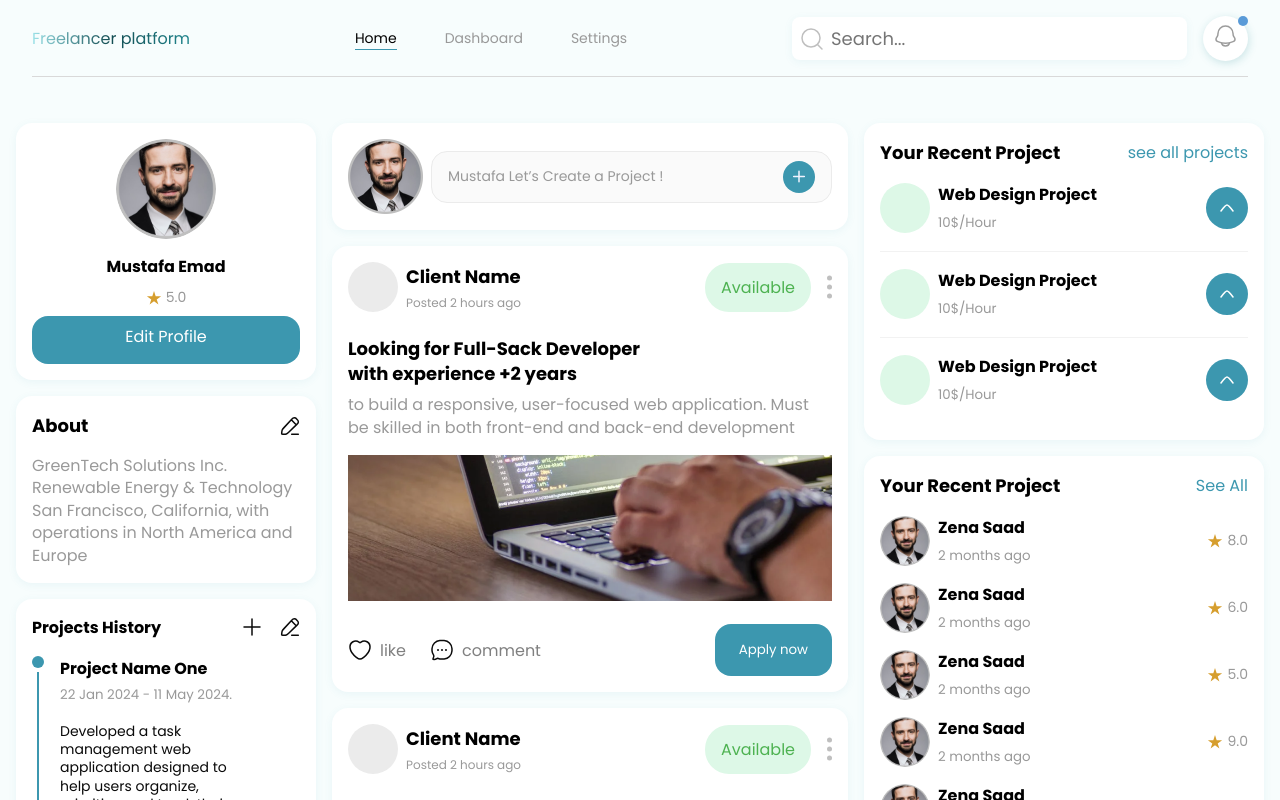
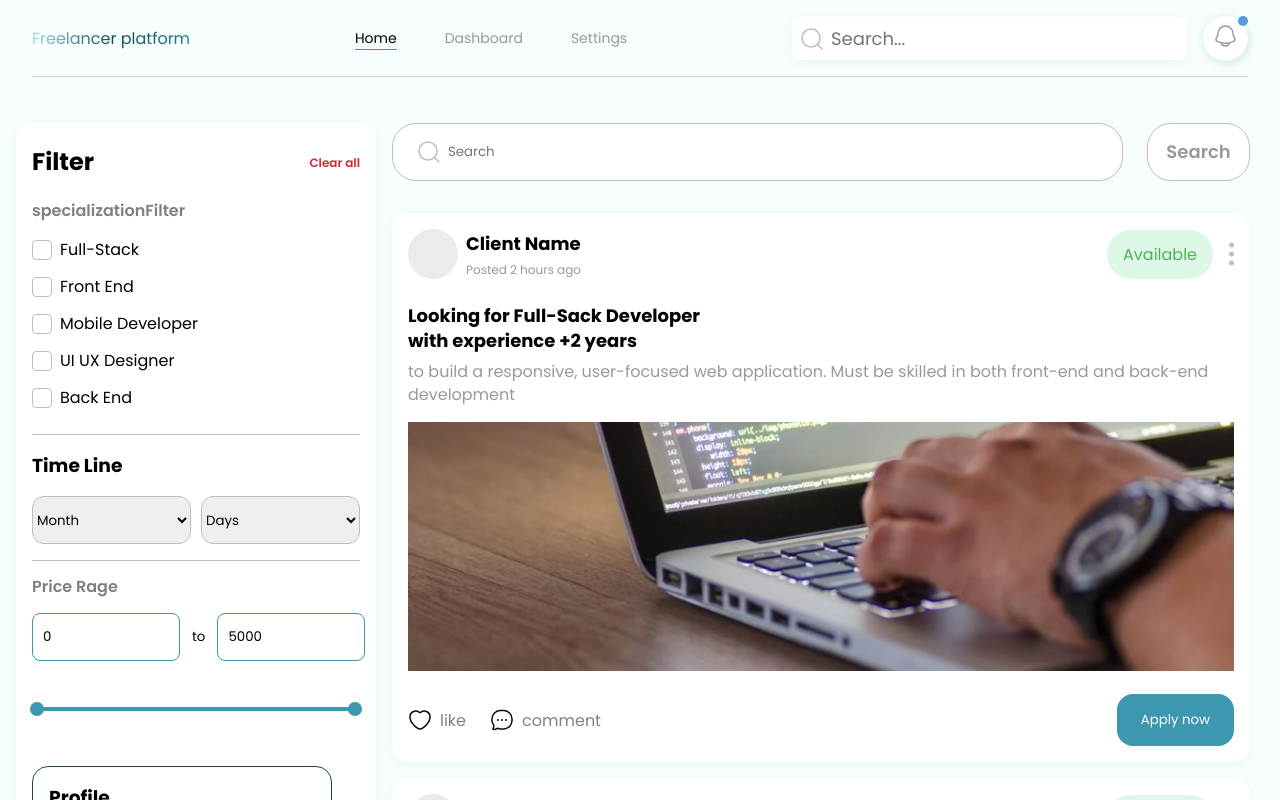
Before and after one commit to boo-shehab/Freelancer_platform, a React (Vite) app: page / in a window 1280 px wide. Shown: the top 800 px of the page. Built offline with nearby package versions, Linux system fonts and the light colour scheme.

Commit message:
Adding search button And fixed some bugs

```diff
--- a/src/screens/HomeScreen/HomeScreen.jsx
+++ b/src/screens/HomeScreen/HomeScreen.jsx
@@ -6,6 +6,7 @@ import EditIcon from "../../CustomIcons/EditIcon";
 import Pluse2Icon from "../../CustomIcons/Pluse2Icon";
 import PlusIcon from "../../CustomIcons/PlusIcon";
 import StarIcon from "../../CustomIcons/StarIcon";
+import SearchIcon from "../../CustomIcons/SearchIcon";
 import styles from "./homeScreen.module.css";
 import TwoStageFormPopup from "../../components/TwoStageFormPopup/TwoStageFormPopup";
 import { Link } from "react-router-dom";
@@ -118,8 +119,7 @@ const formerCoworkers = [
 const HomeScreen = () => {
   const [isPopupOpen, setIsPopupOpen] = useState(false);
   const [recentProjectOpened, setRecentProjectOpened] = useState(-1);
-  const [isClint, setIsClint] = useState(true);
-  const [isFreeLancer, setIsFreeLancer] = useState(false);
+  const [isFreeLancer, setIsFreeLancer] = useState(true);
   const handleNewProject = () => {
     setIsPopupOpen(true);
   };
@@ -132,10 +132,9 @@ const HomeScreen = () => {
       <Container>
         <div className={styles.content}>
           {/* MuhammedLami */}
-          {isFreeLancer && <FreeLancerScreen />}
-          {/* MuhammedLami */}
-
-          {isClint && (
+          {isFreeLancer ? (
+            <FreeLancerScreen />
+          ) : (
             <section className={styles.section1}>
               <Card>
                 <div className={styles.userInfo}>
@@ -186,8 +185,23 @@ const HomeScreen = () => {
               </Card>
             </section>
           )}
-
-          <section className={styles.section2}>
+          <section
+            className={styles.section2}
+            style={{ width: isFreeLancer ? "calc(100% - 390px)" : "" }}
+          >
+            {isFreeLancer ? (
+              <div className={styles.mainFreeLancerScreenSearch}>
+                <div className={styles.FreeLancerScreenSearch}>
+                  <SearchIcon />
+                  <input
+                    className={styles.SearchInput}
+                    placeholder="Search"
+                    type="text"
+                  />
+                </div>
+                <button className={styles.SearchBtn}>Search</button>
+              </div>
+            ) : (
               <Card>
                 <div className={styles.postBox}>
                   <img src="/avatar.png" />
@@ -201,11 +215,12 @@ const HomeScreen = () => {
                   </div>
                 </div>
               </Card>
+            )}
             {posts?.map((post) => (
               <ProjectPost key={post.id} post={post} />
             ))}
           </section>
-          {isClint && (
+          {!isFreeLancer && (
             <section className={styles.section3}>
               <Card>
                 <div className={styles.recent}>
--- a/src/screens/HomeScreen/homeScreen.module.css
+++ b/src/screens/HomeScreen/homeScreen.module.css
@@ -320,3 +320,45 @@
   text-decoration-skip-ink: none;
   margin-bottom: 24px;
 }
+.mainFreeLancerScreenSearch {
+  display: flex;
+  align-items: center;
+  justify-content: center;
+  gap: 24px;
+  margin-bottom: 32px;
+}
+.FreeLancerScreenSearch {
+  width: 748px;
+  height: 58px;
+  border-radius: 24px;
+  background-color: #ffffff;
+  border: 1px solid #bfbfbf;
+  padding: 16px 24px;
+  align-items: center;
+  display: flex;
+  gap: 8px;
+}
+.SearchInput:focus{
+  outline: none;
+}
+.SearchInput{
+  border: none;
+  height: 100%;
+  width: 100%;
+}
+.SearchBtn {
+  width: 105px;
+  height: 58px;
+  padding: 10px;
+  border-radius: 24px;
+  border: 1px solid #bfbfbf;
+  background-color: #ffffff;
+  color: #999999;
+  font-family: Poppins;
+  font-size: 18px;
+  font-weight: 600;
+  line-height: 22.5px;
+  text-align: center;
+  text-decoration-skip-ink: none;
+  cursor: pointer;
+}
```
Lines whose indentation alone changed are shown as unchanged.
